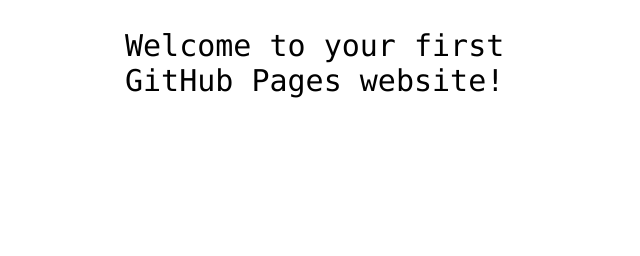
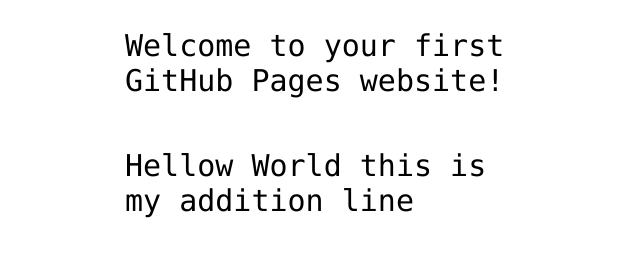
Before and after one commit to isse28/hello-world, a plain HTML site: page index.html in a window 1280 px wide. Shown: the part 360-616 px from the top of the page, without its empty margins (315-955 px from the left). Drawn offline with Linux system fonts and the light colour scheme.

Commit message:
Adding Hello World line to index.html file

```diff
--- a/index.html
+++ b/index.html
@@ -13,6 +13,7 @@
 
 <!-- Change this code here by copy and pasting your template on line 15 -->
 <p>Welcome to your first GitHub Pages website!</p>
+<p> Hellow World this is my addition line<p>
 
 </body>
 </html>
```
